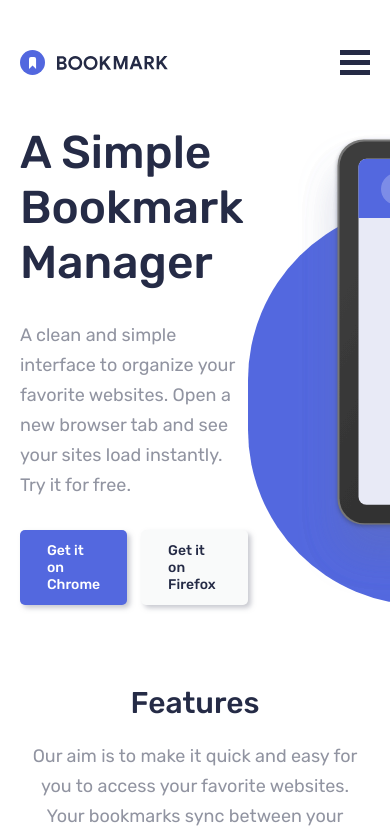
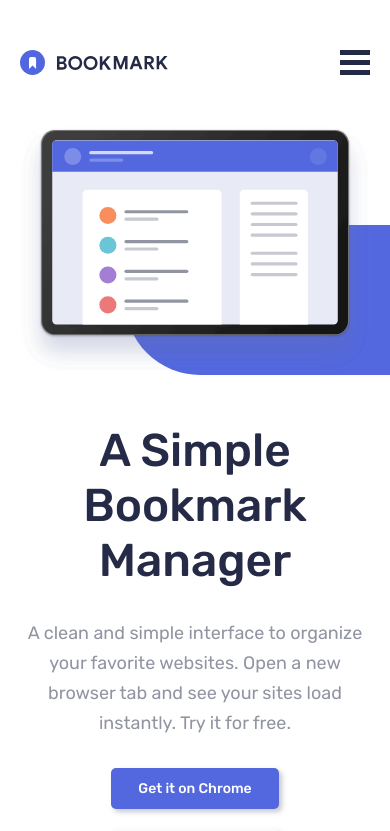
Before and after one commit to nicoleyry/bookmark-landing-page, a React (Create React App) app: page / in a window 390 px wide. Shown: the top 831 px of the page. Built offline with nearby package versions, Linux system fonts and the light colour scheme.

Commit message:
finish mobile main section

```diff
--- a/src/components/Main.js
+++ b/src/components/Main.js
@@ -14,9 +14,7 @@ export default function Main() {
 					<p className="firefox">Get it on Firefox</p>
 				</div>
 			</div>
-			<div className="hero">
-				<img src={hero} alt="hero"/>
-			</div>
+			<img src={hero} className="hero" alt="hero"/>
 
 			<div className="bg-pattern"></div>
 		</div>
--- a/src/styles/_mixins.scss
+++ b/src/styles/_mixins.scss
@@ -5,6 +5,7 @@
 	font-weight: 500;
 	border-radius: 5px;
 	padding: 10px 25px;
+	white-space: nowrap;
 
 	@if #{$main-color} == #{var.$black} {
 		color: var.$very-dark-blue;
--- a/src/styles/_variables.scss
+++ b/src/styles/_variables.scss
@@ -11,5 +11,6 @@ $content-gap: 80px;
 $pattern-h: 400px;
 
 // Media Queries
+$breakpoint-L: 992px;
 $breakpoint-m: 650px;
 $breakpoint-s: 400px;
--- a/src/styles/intro.scss
+++ b/src/styles/intro.scss
@@ -5,6 +5,10 @@
 	text-align: center;
 	max-width: 500px;
 	margin: 0 auto 30px;
+
+	@media screen and (max-width: var.$breakpoint-L) {
+		max-width: 100%;
+	}
 
 	& .title {
 		margin-bottom: 20px;
--- a/src/styles/main.scss
+++ b/src/styles/main.scss
@@ -10,12 +10,24 @@
 	position: relative;
 	margin-bottom: var.$content-gap;
 
+	@media screen and (max-width: var.$breakpoint-L) {
+		grid-template-columns: 1fr;
+		grid-template-rows: repeat(2, auto);
+		grid-template-areas: "top" "bottom";
+	}
+
 	& .content {
 		display: flex;
 		flex-direction: column;
 		justify-content: space-between;
 		align-items: flex-start;
 		gap: 30px;
+
+		@media screen and (max-width: var.$breakpoint-L) {
+			grid-area: bottom;
+			text-align: center;
+			align-items: center;
+		}
 
 		& .title {
 			@include mix.title();
@@ -30,12 +42,27 @@
 			column-count: 2;
 			font-size: 14px;
 
+			@media screen and (max-width: var.$breakpoint-s) {
+				column-count: 1;
+			}
+
 			& .chrome {
 				@include mix.btn-style(var.$soft-blue);
+
+				@media screen and (max-width: var.$breakpoint-s) {
+					margin-bottom: 20px;
+				}
 			}
 			& .firefox {
 				@include mix.btn-style(var.$black);
 			}
+		}
+	}
+
+	& .hero {
+		@media screen and (max-width: var.$breakpoint-L) {
+			grid-area: top;
+			width: 100%;
 		}
 	}
 
@@ -44,5 +71,22 @@
 		right: -65%;
 
 		@include mix.bg-pattern();
+
+		@media screen and (max-width: var.$breakpoint-L) {
+			bottom: 35%;
+			right: -35%;
+		}
+
+		@media screen and (max-width: var.$breakpoint-m) {
+			top: 70px;
+			right: -80%;
+			width: 150%;
+			height: 250px;
+		}
+
+		@media screen and (max-width: var.$breakpoint-s) {
+			top: 100px;
+			height: 150px;
+		}
 	}
 }
```
